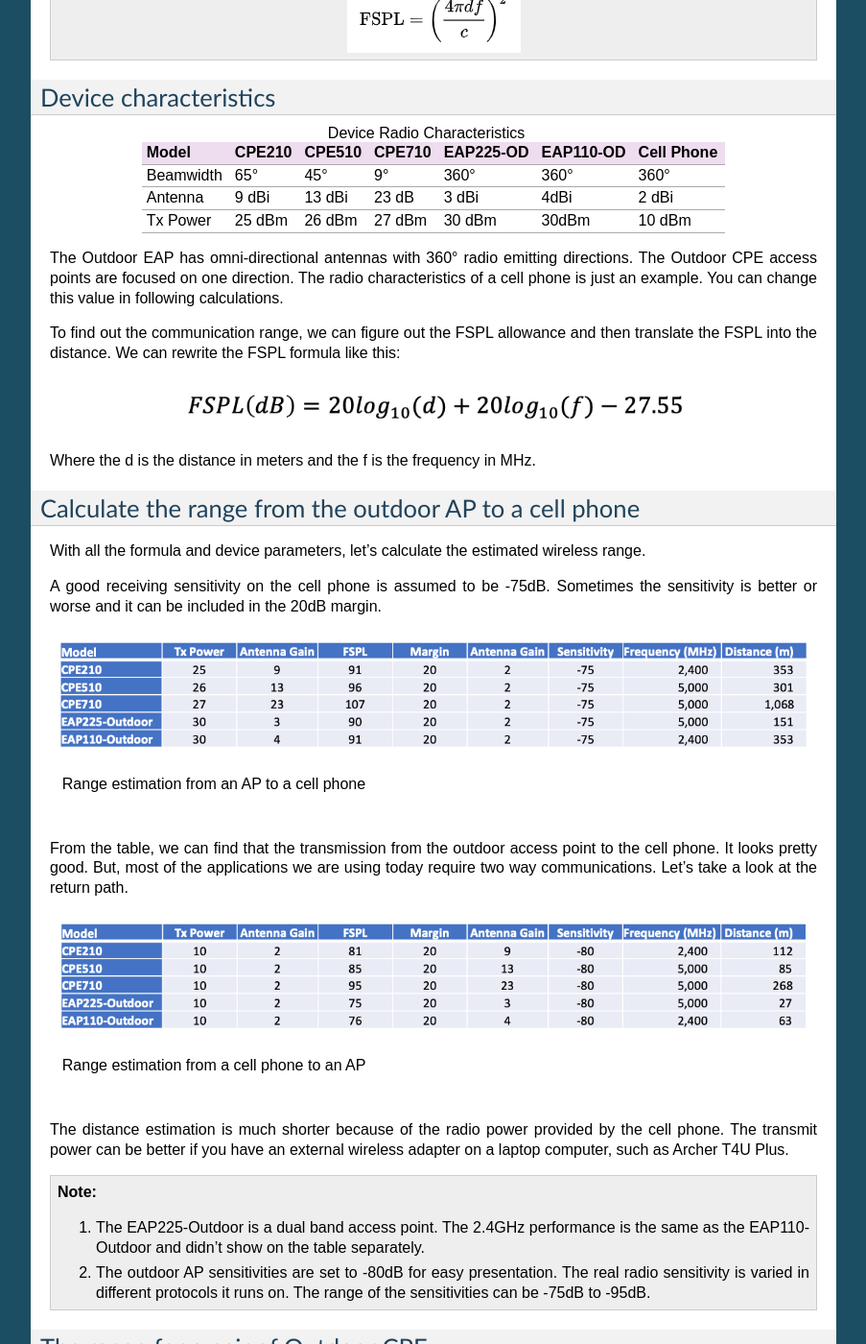
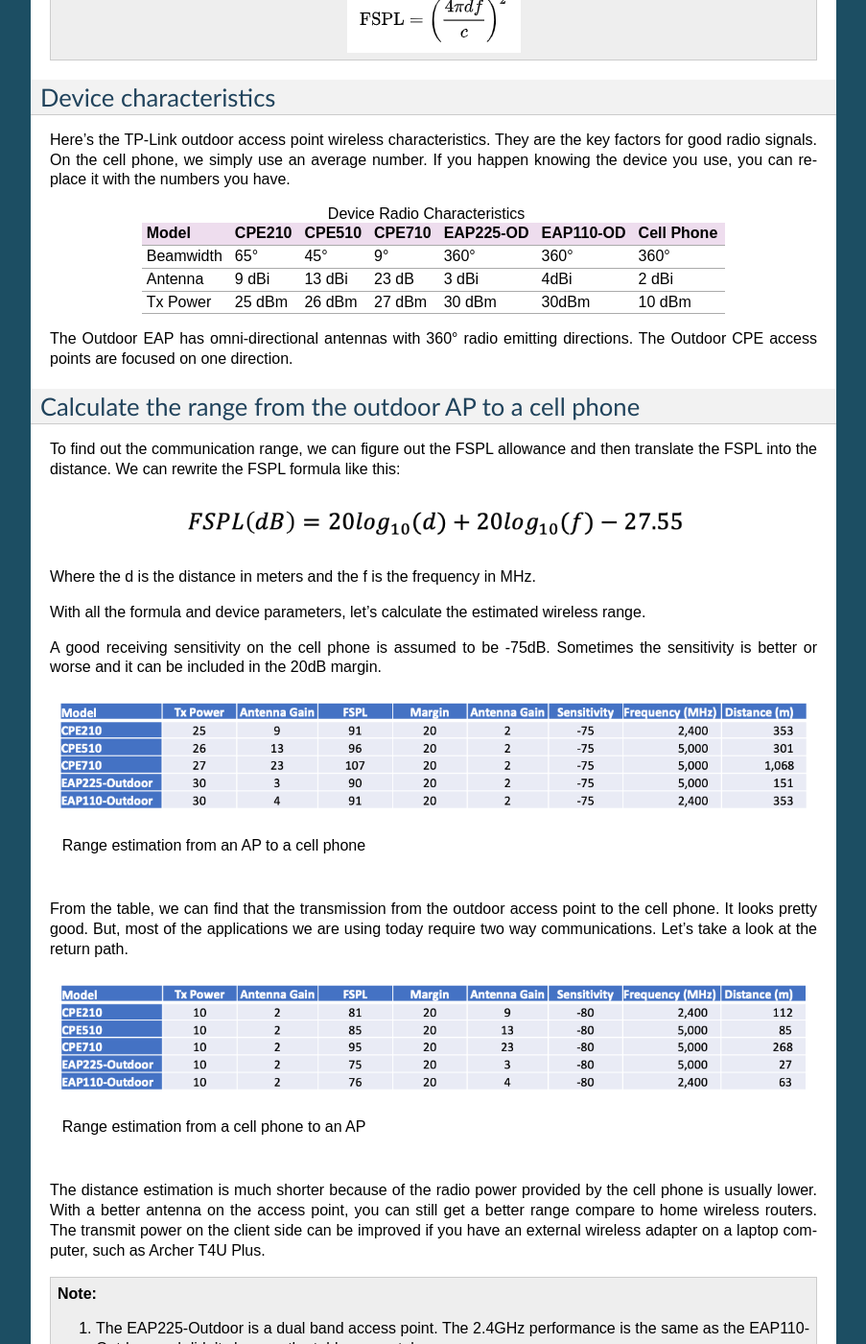
Before and after one commit to vincenttu/tplinkusa-outdoor, a Sphinx documentation site: the page built from source/wireless_range.rst, in a window 1280 px wide and 1400 px high, scrolled down 1029 px. Shown: the whole window at 96% size, without its empty margins (198-1101 px from the left). Built offline with Sphinx 7.4.7, drawn with Linux system fonts in a browser that asks for light colours; some of the changed text lies outside the part shown.

Commit message:
3/12/2021

```diff
--- a/source/wireless_range.rst
+++ b/source/wireless_range.rst
@@ -27,6 +27,8 @@
 Device characteristics
 ----------------------
 
+Here's the TP-Link outdoor access point wireless characteristics. They are the key factors for good radio signals. On the cell phone, we simply use an average number. If you happen knowing the device you use, you can replace it with the numbers you have.
+
 .. table:: Device Radio Characteristics
 
     +-----------+--------+--------+--------+-----------+-----------+------------+
@@ -39,7 +41,10 @@
     | Tx Power  | 25 dBm | 26 dBm | 27 dBm | 30 dBm    | 30dBm     | 10 dBm     |
     +-----------+--------+--------+--------+-----------+-----------+------------+
 
-The Outdoor EAP has omni-directional antennas with 360° radio emitting directions. The Outdoor CPE access points are focused on one direction. The radio characteristics of a cell phone is just an example. You can change this value in following calculations.
+The Outdoor EAP has omni-directional antennas with 360° radio emitting directions. The Outdoor CPE access points are focused on one direction.
+
+Calculate the range from the outdoor AP to a cell phone
+-------------------------------------------------------
 
 To find out the communication range, we can figure out the FSPL allowance and then translate the FSPL into the distance. We can rewrite the FSPL formula like this:
 
@@ -67,7 +69,7 @@
 
     Range estimation from a cell phone to an AP
 
-The distance estimation is much shorter because of the radio power provided by the cell phone. The transmit power can be better if you have an external wireless adapter on a laptop computer, such as Archer T4U Plus.
+The distance estimation is much shorter because of the radio power provided by the cell phone is usually lower. With a better antenna on the access point, you can still get a better range compare to home wireless routers. The transmit power on the client side can be improved if you have an external wireless adapter on a laptop computer, such as Archer T4U Plus.
 
 .. note::
     1. The EAP225-Outdoor is a dual band access point. The 2.4GHz performance is the same as the EAP110-Outdoor and didn’t show on the table separately.
@@ -89,11 +91,16 @@
 
 When you set up a pair of CPE as a wireless bridge. You can set one of the CPE to be the access point and the other CPE as a client to build the bridge. Please reference the the user’s manual for how to set up the CPE.
 
-The range of Outdoor EAP
-------------------------
+Outdoor EAP mesh connectivity and maximum range
+-----------------------------------------------
 
-The EAP225-Outdoor mesh network supports up to 3 hops of wireless uplink. The recommended maximum hop distance is 100 meters. So, the maximum mesh coverage will be 400 meters radius area.
+The EAP225-Outdoor mesh network can be extended up to 3 hops with only the wireless connections. The recommended maximum distance on each hop is 100 meters. So, the maximum mesh coverage will be 400 meters radius area.
 
+.. figure:: /images/uc_mesh_simulation.png
+    :align: center
+    :width: 70%
+
+    An example of outdoor mesh wireless planning for a paint ball battle field
 
 Frequent Asked Questions
 ------------------------
```
Also changed, not shown: other parts of source/wireless_range.rst (+0 -3 lines), source/images/uc_mesh_simulation.png (added).
